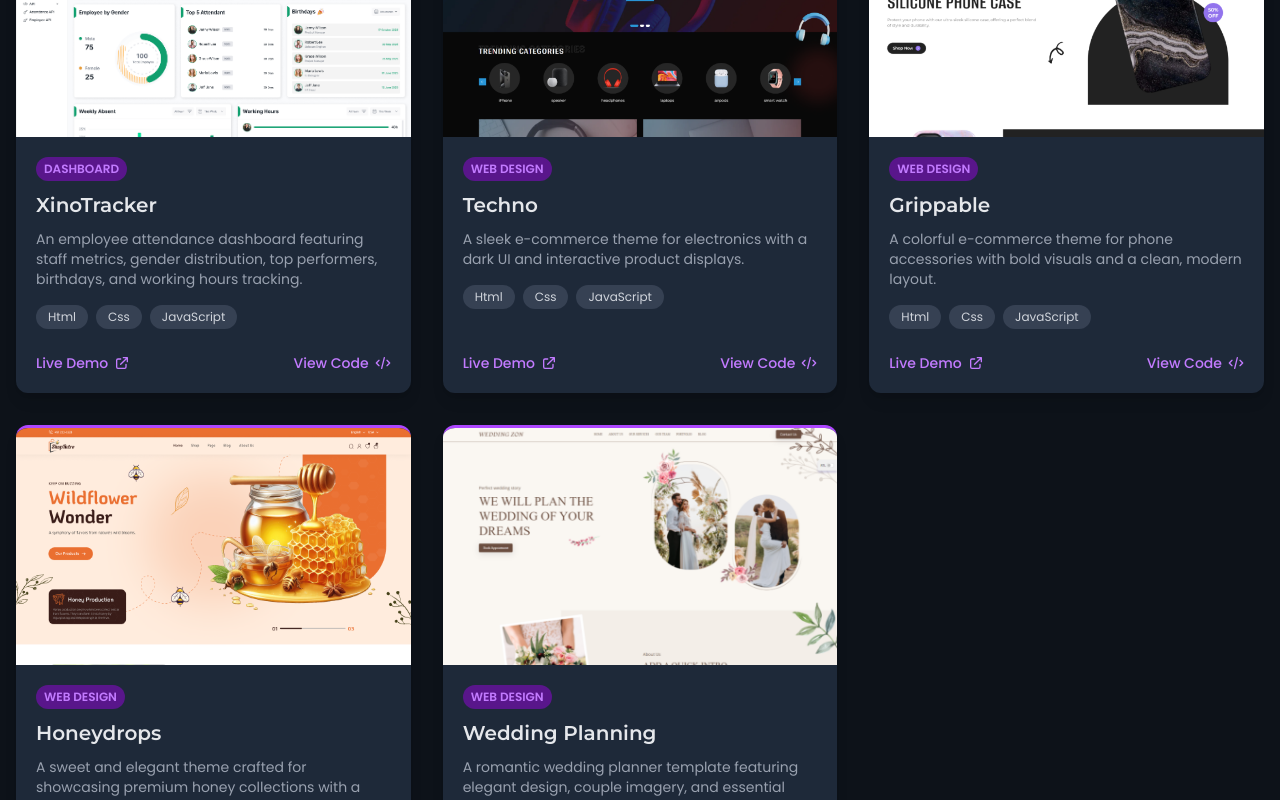
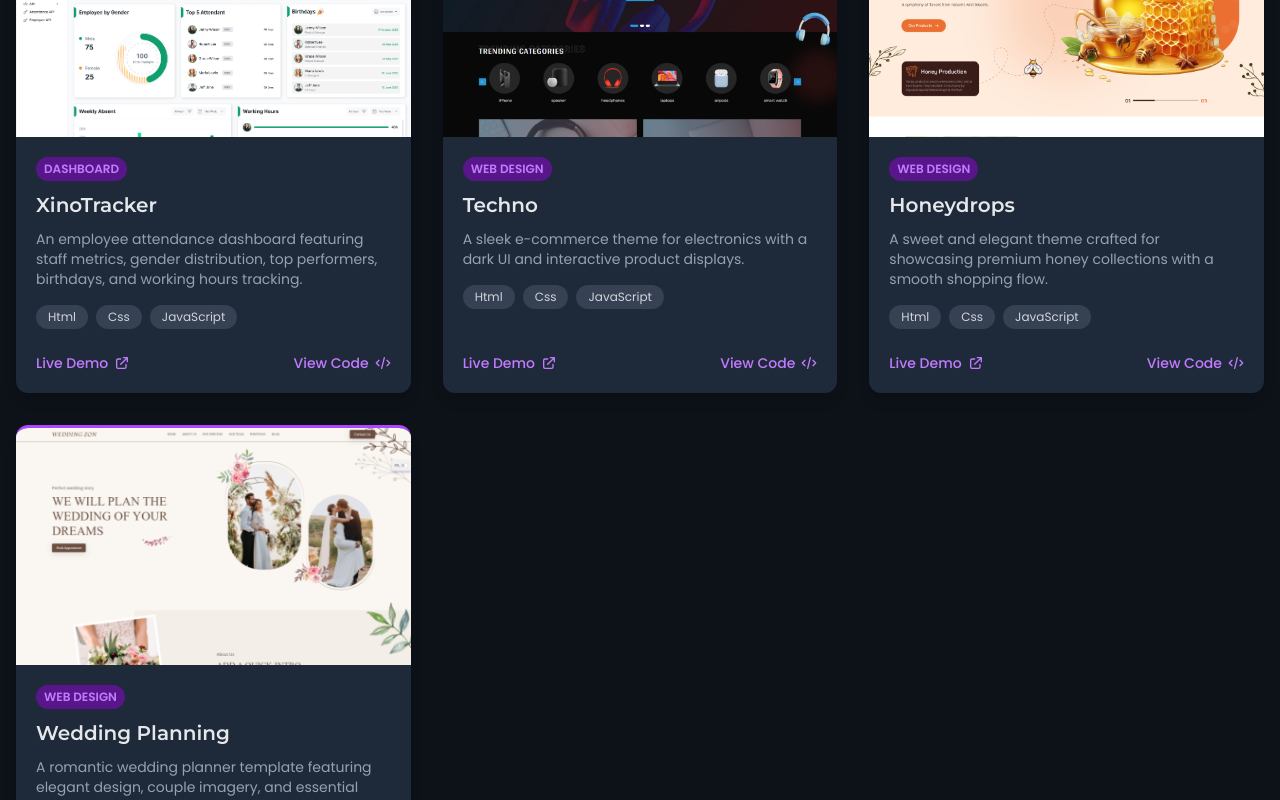
Before and after one commit to dakshn15/portfolio, a React (Vite) app: page / in a window 1280 px wide. Shown: the part 1900-2700 px from the top of the page. Built offline with nearby package versions, Linux system fonts and the light colour scheme.

Commit message:
changes in projects

```diff
--- a/src/data.jsx
+++ b/src/data.jsx
@@ -21,9 +21,7 @@ import skill8 from './assets/img/skills/github.png'
 // portfolio images
 import xino from './assets/img/portfolio/xino.png'
 import techno from './assets/img/portfolio/techno.png'
-import grippable from './assets/img/portfolio/grippable.png'
 import honeydrops from './assets/img/portfolio/honeydrops.png'
-import greenolic from './assets/img/portfolio/greenolic.png'
 import weddingPlanning from './assets/img/portfolio/wedding-planning.png'
 
 // navigation
@@ -129,16 +127,6 @@ export const projects = [
    },
    {
       id: 3,
-      title: "Grippable",
-      category: "Web Design",
-      image: grippable,
-      description: "A colorful e-commerce theme for phone accessories with bold visuals and a clean, modern layout.",
-      technologies: ["Html", "Css", "JavaScript"],
-      demoLink: "#!",
-      codeLink: "#!"
-   },
-   {
-      id: 4,
       title: "Honeydrops",
       category: "Web Design",
       image: honeydrops,
@@ -148,7 +136,7 @@ export const projects = [
       codeLink: "#!"
    },
    {
-      id: 5,
+      id: 4,
       title: "Wedding Planning",
       category: "Web Design",
       image: weddingPlanning,
@@ -157,16 +145,6 @@ export const projects = [
       demoLink: "#!",
       codeLink: "#!"
    },
-   // {
-   //    id: 6,
-   //    title: "Greenolic",
-   //    category: "Web Design",
-   //    image: greenolic,
-   //    description: "A vibrant organic grocery theme designed for health-focused stores with a fresh, natural vibe.",
-   //    technologies: ["Html", "Css", "JavaScript"],
-   //    demoLink: "#!",
-   //    codeLink: "#!"
-   // },
 ]
 
 export const contact = [
```
Also changed, not shown: src/assets/img/portfolio/greenolic.png (deleted), src/assets/img/portfolio/grippable.png (deleted).
